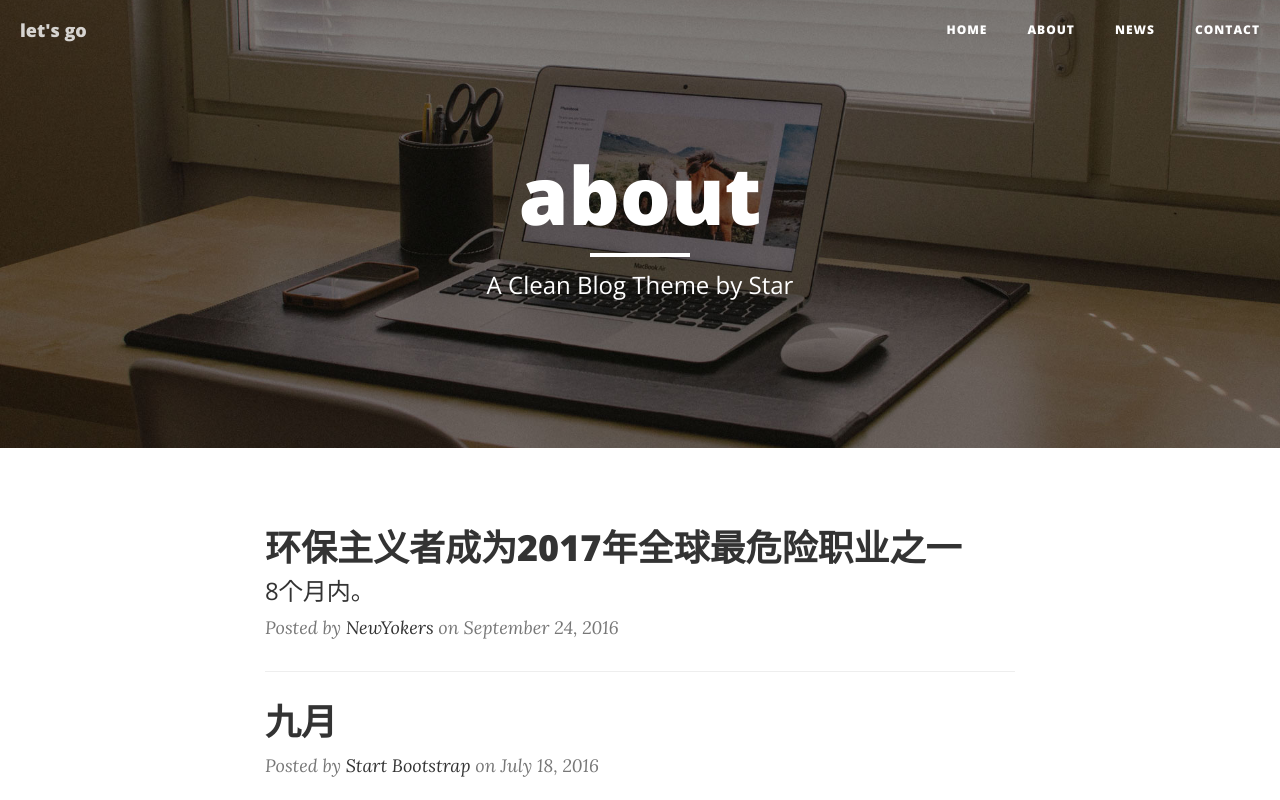
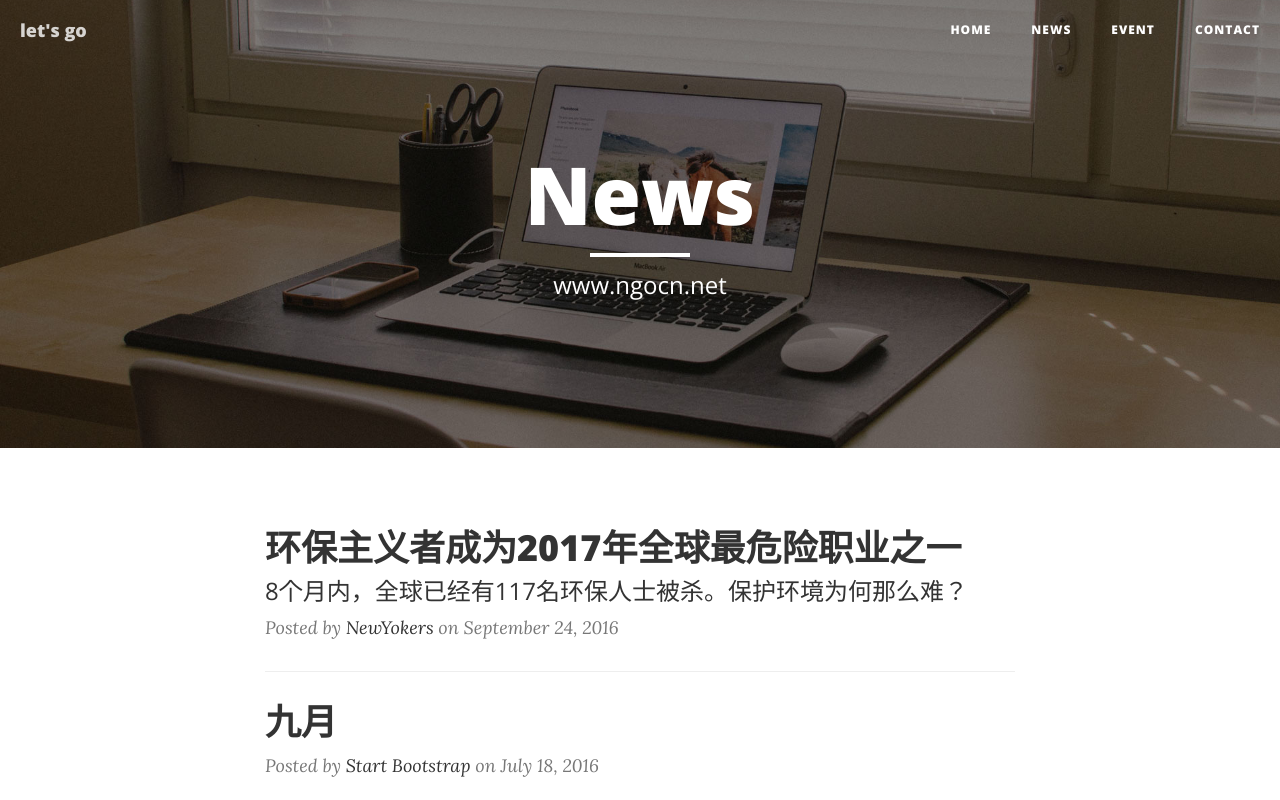
Before and after one commit to sissiyuen/GirlsCodingDayDemo, a website: page index.html in a window 1280 px wide. Shown: the top 800 px of the page. Drawn offline with nearby package versions, Linux system fonts and the light colour scheme.

Commit message:
demo
测试今日新闻头条效果

```diff
--- a/index.html
+++ b/index.html
@@ -9,7 +9,7 @@
     <meta name="description" content="">
     <meta name="author" content="">
 
-    <title>A whole new world</title>
+    <title>NGOCN</title>
 
     <!-- Bootstrap Core CSS -->
     <link href="vendor/bootstrap/css/bootstrap.min.css" rel="stylesheet">
@@ -52,10 +52,10 @@
                         <a href="index.html">Home</a>
                     </li>
                     <li>
-                        <a href="about.html">About</a>
+                        <a href="about.html">News</a>
                     </li>
                     <li>
-                        <a href="post.html">News</a>
+                        <a href="post.html">Event</a>
                     </li>
                     <li>
                         <a href="contact.html">Contact</a>
@@ -74,9 +74,9 @@
             <div class="row">
                 <div class="col-lg-8 col-lg-offset-2 col-md-10 col-md-offset-1">
                     <div class="site-heading">
-                        <h1>about </h1>
+                        <h1>News </h1>
                         <hr class="small">
-                        <span class="subheading">A Clean Blog Theme by Star</span>
+                        <span class="subheading">www.ngocn.net</span>
                     </div>
                 </div>
             </div>
@@ -93,7 +93,7 @@
                             环保主义者成为2017年全球最危险职业之一
                         </h2>
                         <h3 class="post-subtitle">
-                            8个月内。
+                            8个月内，全球已经有117名环保人士被杀。保护环境为何那么难？
                         </h3>
                     </a>
                     <p class="post-meta">Posted by <a href="#">NewYokers</a> on September 24, 2016</p>
```
